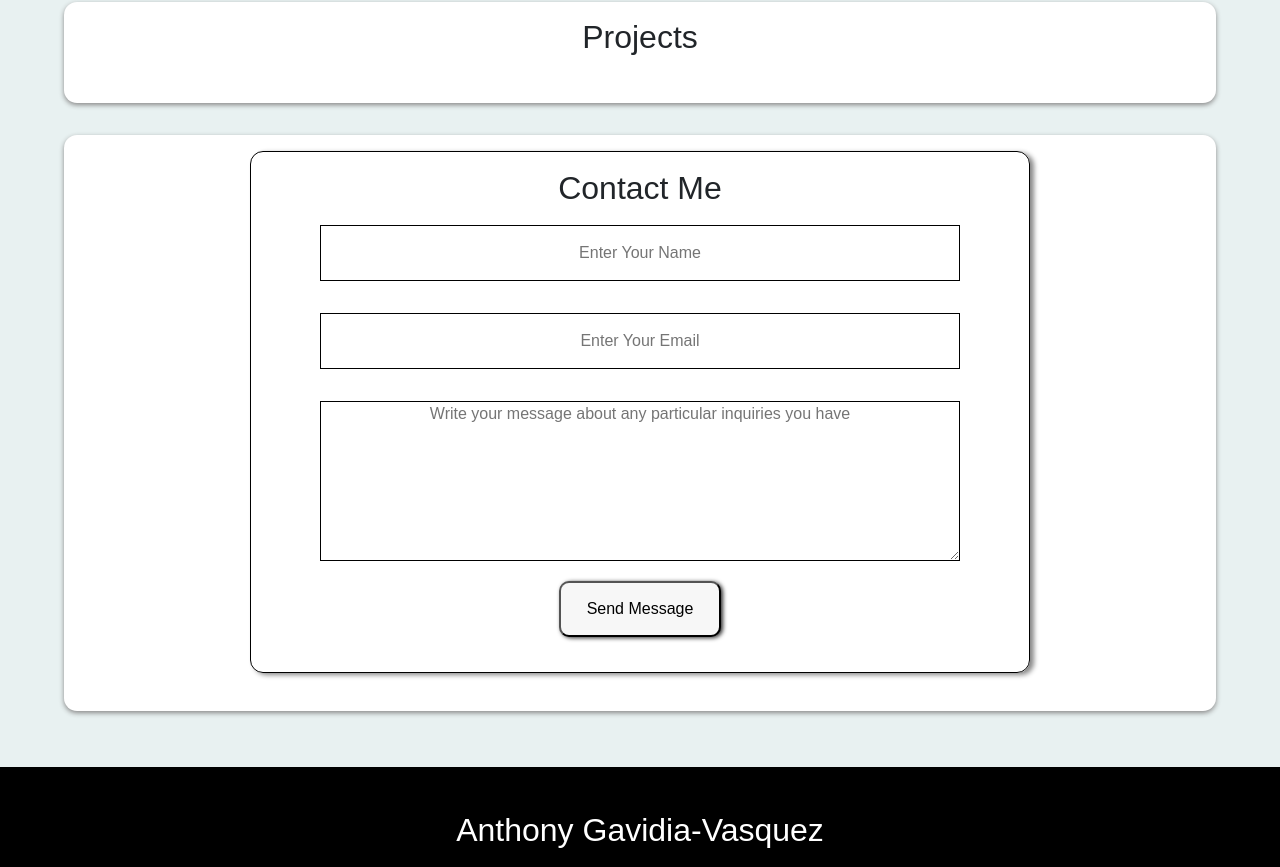
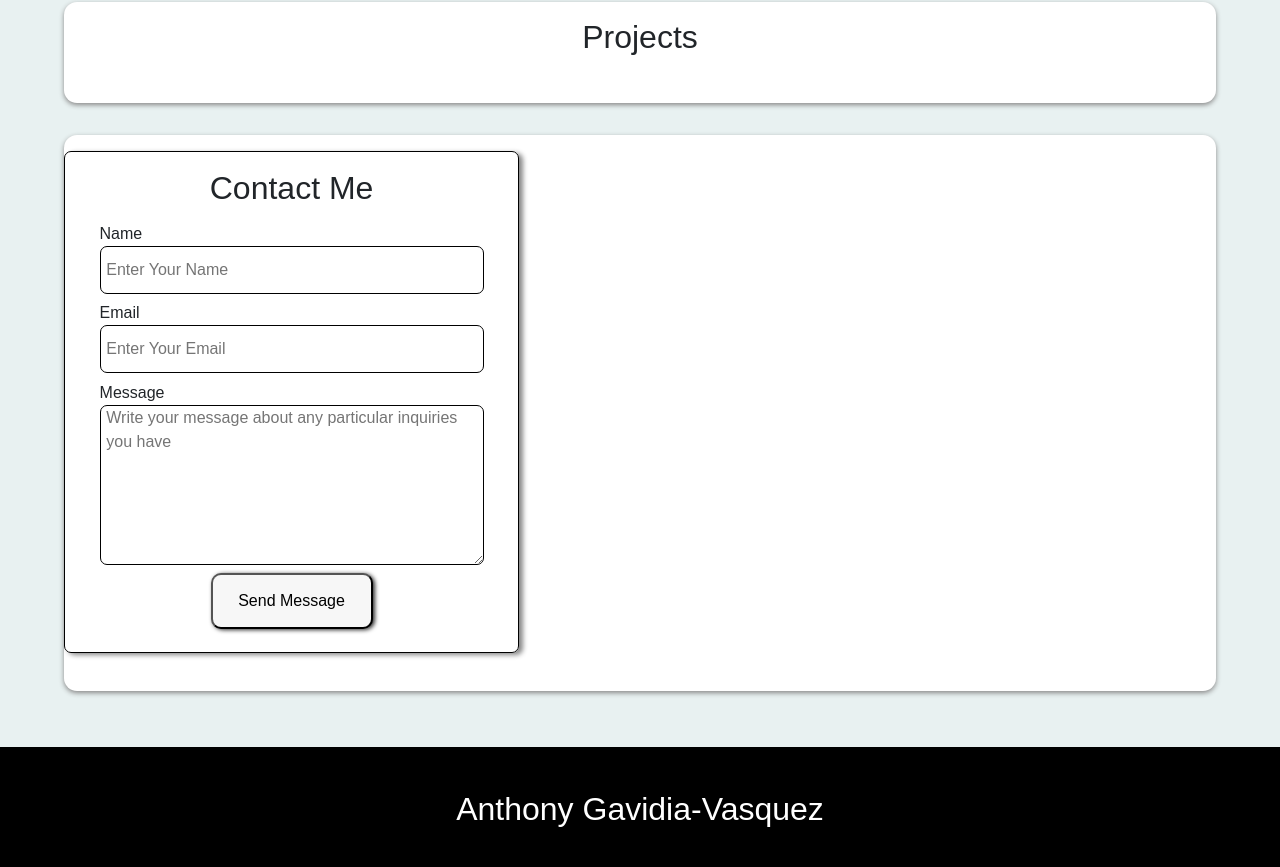
Before and after one commit to Gavisito/Agavivasq-Portfolio, a React (Vite) app: page / in a window 1280 px wide. Shown: the part 740-1607 px from the top of the page. Built offline with nearby package versions, Linux system fonts and the light colour scheme.

Commit message:
added labels to inputs

```diff
--- a/package.json
+++ b/package.json
@@ -13,9 +13,11 @@
     "@emailjs/browser": "^3.11.0",
     "@fortawesome/free-brands-svg-icons": "^6.4.0",
     "@fortawesome/react-fontawesome": "^0.2.0",
+    "@react-leaflet/core": "^2.1.0",
     "animate.css": "^4.1.1",
     "bootstrap": "^5.3.1",
     "gsap-trial": "^3.12.2",
+    "leaflet": "^1.9.4",
     "loaders.css": "^0.1.2",
     "normalize.css": "^8.0.1",
     "react": "^18.2.0",
@@ -28,6 +30,7 @@
     "react-scroll": "^1.8.9"
   },
   "devDependencies": {
+    "@types/leaflet": "^1.9.3",
     "@types/react": "^18.2.15",
     "@types/react-dom": "^18.2.7",
     "@types/react-scroll": "^1.8.7",
--- a/src/App.css
+++ b/src/App.css
@@ -335,9 +335,6 @@
   -webkit-box-direction: normal;
       -ms-flex-direction: row;
           flex-direction: row;
-  -webkit-box-pack: center;
-      -ms-flex-pack: center;
-          justify-content: center;
 }
 .content .contact .Contact-Form {
   display: -webkit-box;
@@ -348,16 +345,31 @@
       -ms-flex-direction: column;
           flex-direction: column;
   border: 1px solid black;
-  border-radius: 13px;
+  border-radius: 7px;
   -webkit-box-shadow: 4px 2px 5px #888888;
           box-shadow: 4px 2px 5px #888888;
-  padding: 1.5% 6% 3%;
+  padding: 1.5% 3% 2%;
+  width: -webkit-fit-content;
+  width: -moz-fit-content;
+  width: fit-content;
   -webkit-box-align: center;
       -ms-flex-align: center;
           align-items: center;
   height: -webkit-fit-content;
   height: -moz-fit-content;
   height: fit-content;
+}
+.content .contact .Contact-Form .inputs_section {
+  display: -webkit-box;
+  display: -ms-flexbox;
+  display: flex;
+  -webkit-box-orient: vertical;
+  -webkit-box-direction: normal;
+      -ms-flex-direction: column;
+          flex-direction: column;
+  -webkit-box-align: start;
+      -ms-flex-align: start;
+          align-items: start;
 }
 .content .contact .Contact-Form .fm-row-one {
   display: -webkit-box;
@@ -370,11 +382,12 @@
   padding-top: 1.5%;
 }
 .content .contact .Contact-Form .fm-row-one input[name=from_name] {
-  width: 50vw;
-  height: 7vh;
-  margin-bottom: 5%;
-  text-align: center;
+  width: 100%;
+  height: 6vh;
+  margin-bottom: 2%;
+  padding-left: 1.5%;
   border: 1px solid black;
+  border-radius: 7px;
   -webkit-transition: border-color 0.3s;
   transition: border-color 0.3s;
 }
@@ -386,11 +399,12 @@
   border-color: rgb(0, 0, 79);
 }
 .content .contact .Contact-Form .fm-row-one input[name=from_email] {
-  width: 50vw;
-  height: 7vh;
-  margin-bottom: 5%;
-  text-align: center;
+  width: 100%;
+  height: 6vh;
+  margin-bottom: 2%;
+  padding-left: 1.5%;
   border: 1px solid black;
+  border-radius: 7px;
   -webkit-transition: border-color 0.3s;
   transition: border-color 0.3s;
 }
@@ -411,13 +425,14 @@
           flex-direction: column;
 }
 .content .contact .Contact-Form .fm-row-two input[name=subject] {
-  width: 50vw;
+  width: 30vw;
   height: 7vh;
   margin-bottom: 5%;
-  text-align: center;
   border: 1px solid black;
+  border-radius: 7px;
   -webkit-transition: border-color 0.3s;
   transition: border-color 0.3s;
+  padding-left: 1.5%;
 }
 .content .contact .Contact-Form .fm-row-two input[name=subject]:hover {
   border-color: #a0b6f0;
@@ -427,13 +442,14 @@
   border-color: rgb(0, 0, 79);
 }
 .content .contact .Contact-Form .fm-row-two textarea[name=message] {
-  width: 50vw;
+  width: 30vw;
   height: 20vh;
   margin-bottom: 2%;
-  text-align: center;
   border: 1px solid black;
+  border-radius: 7px;
   -webkit-transition: border-color 0.3s;
   transition: border-color 0.3s;
+  padding-left: 1.5%;
 }
 .content .contact .Contact-Form .fm-row-two textarea[name=message]:hover {
   border-color: #a0b6f0;
--- a/src/App.scss
+++ b/src/App.scss
@@ -288,27 +288,33 @@
     @include content-section($width: 90%, $height:34em, $margin: 5%);
     display: flex;
     flex-direction: row;
-    justify-content: center;
 
     .Contact-Form{
       display: flex;
       flex-direction: column;
       border: 1px solid black;
-      border-radius: 13px;
+      border-radius: 7px;
       box-shadow: 4px 2px 5px #888888;
-      padding: 1.5% 6% 3%;
+      padding: 1.5% 3% 2%;
+      width: fit-content;
       align-items: center;
       height: fit-content;
+      .inputs_section{
+        display: flex;
+        flex-direction: column;
+        align-items: start;
+      }
       .fm-row-one {
         display: flex;
         flex-direction: column;
         padding-top: 1.5%;
-        @mixin inputs-boxes($width: 50vw, $height: 7vh, $mbtm: 5%) {
+        @mixin inputs-boxes($width: 100%, $height: 6vh, $mbtm: 2%) {
           width: $width;
           height: $height;
           margin-bottom: $mbtm;
-          text-align: center;
+          padding-left: 1.5%;
           border: 1px solid black;
+          border-radius: 7px;
           transition: border-color 0.3s;
           &:hover{
             border-color: #a0b6f0;
@@ -332,13 +338,14 @@
       .fm-row-two{
         display: flex;
         flex-direction: column;
-        @mixin inputs-boxes($width: 50vw, $height: 7vh, $mbtm: 5%) {
+        @mixin inputs-boxes($width: 30vw, $height: 7vh, $mbtm: 5%) {
           width: $width;
           height: $height;
           margin-bottom: $mbtm;
-          text-align: center;
           border: 1px solid black;
+          border-radius: 7px;
           transition: border-color 0.3s;
+          padding-left: 1.5%;
           &:hover{
             border-color: #a0b6f0;
           }
--- a/src/components/contact.tsx
+++ b/src/components/contact.tsx
@@ -5,15 +5,18 @@ const Contact: React.FC = () => {
         <h2>Contact Me</h2>
         <form>
           <div className="fm-row-one">
-            <div>
+            <div className="inputs_section">
+              <label htmlFor="from_name">Name</label>
               <input type="text" name="from_name" placeholder="Enter Your Name" required />
             </div>
-            <div>
+            <div className="inputs_section">
+              <label htmlFor="from_email">Email</label>
               <input type="email" name="from_email" placeholder="Enter Your Email" required />
             </div>
           </div>
           <div className="fm-row-two">
-            <div>
+          <div className="inputs_section">
+              <label htmlFor="message">Message</label>
               <textarea name="message" placeholder="Write your message about any particular inquiries you have" required />
             </div>
           </div>
```
Also changed, not shown: 1 other file (tests, documents, lock files or other folders).
